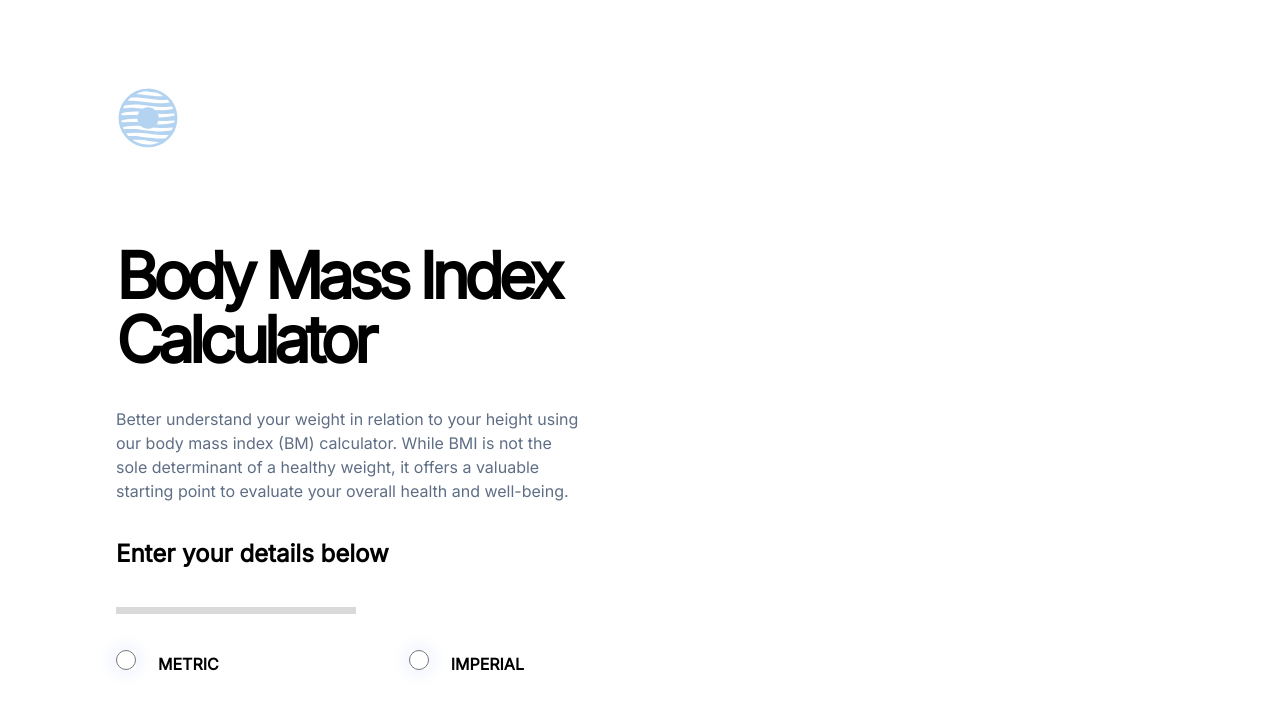
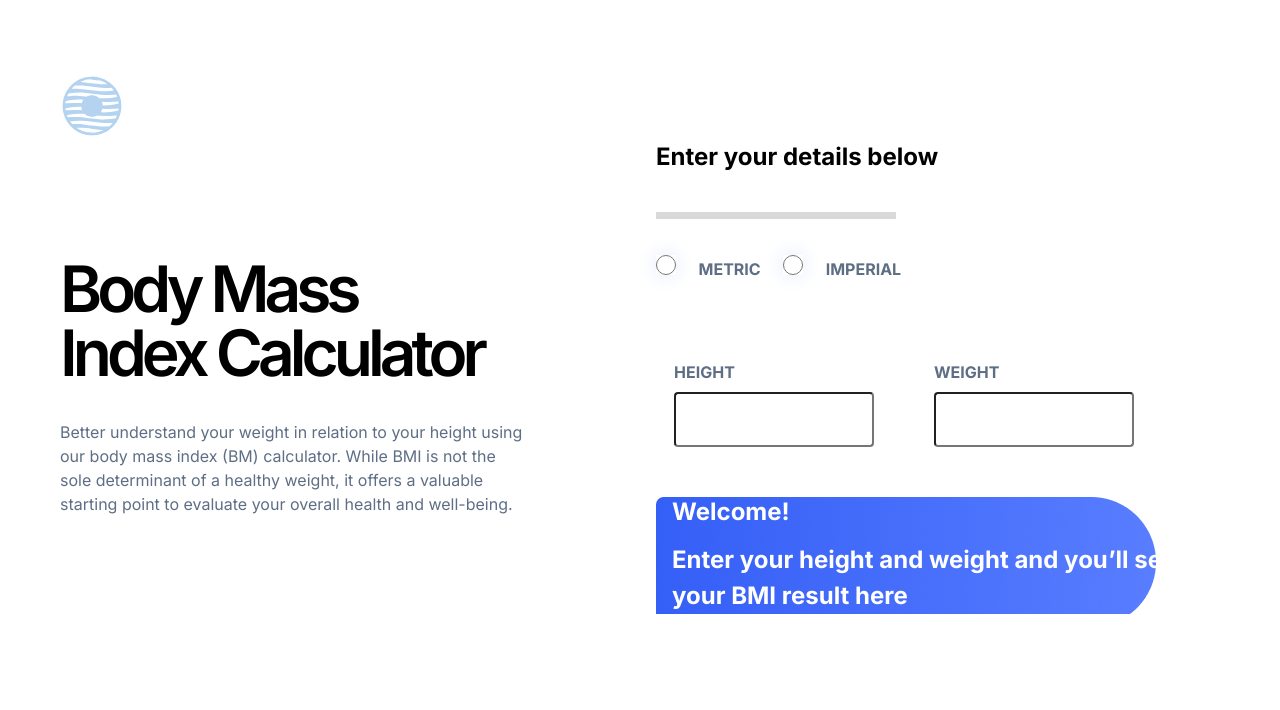
Before and after one commit to ICN153/bm-icalculata, a plain HTML site: page index.html in a window 1280 px wide. Drawn offline with Linux system fonts and the light colour scheme; a web font is replaced by a local one.

Commit message:
Add files via upload

```diff
--- a/index.html
+++ b/index.html
@@ -1,24 +1,30 @@
 <!DOCTYPE html>
 <html lang="pt-br">
+
 <head>
   <meta charset="UTF-8" />
   <meta name="viewport" content="width=device-width, initial-scale=1.0" />
-    <link rel="preconnect" href="https://fonts.googleapis.com" />
-    <link rel="preconnect" href="https://fonts.gstatic.com" crossorigin />
-    <link
-      href="https://fonts.googleapis.com/css2?family=Anybody:ital,wght@0,100..900;1,100..900&family=Bebas+Neue&family=Fraunces:ital,opsz,wght@0,9..144,100..900;1,9..144,100..900&family=Inter&family=Manrope&family=Playfair+Display:ital,wght@0,700;1,400&family=Roboto:ital,wght@0,100;0,300;0,400;0,500;0,700;0,900;1,100;1,300;1,400;1,500;1,700;1,900&display=swap"
-      rel="stylesheet"
-    />
+
+  <link rel="preconnect" href="https://fonts.googleapis.com">
+  <link rel="preconnect" href="https://fonts.gstatic.com" crossorigin>
+  <link href="https://fonts.googleapis.com/css2?family=Inter:wght@100..900&display=swap" rel="stylesheet">
+
+
   <link rel="stylesheet" href="css/style.css" />
 
   <title>Document</title>
 </head>
+
 <body>
+  <div class="hero">
       <div class="container">
-      <div class="hero">
       <img src="img/game-icons_abstract-082.svg" alt="" />
+
+
+      <div class="flex-hero">
+
         <div class="hero-text">
-          <h1>Body Mass Index Calculator</h1>
+          <h1>Body Mass <br>Index Calculator</h1>
           <p>
             Better understand your weight in relation to your height using our
             body mass index (BM) calculator. While BMI is not the sole
@@ -27,10 +33,8 @@
           </p>
         </div>
 
-        <br /><br />
 
-
-          <section class="card container">
+        <section class="card">
           <p>Enter your details below</p>
 
           <span class="frame">
@@ -38,19 +42,29 @@
           </span>
 
           <input type="radio" id="opcao1" name="opcao" value="opcao1" />
-            <label for ="opcao">metric</label>
+          <label for="opcao">metric</label>
 
           <input type="radio" id="opcao2" name="opcao" value="opcao2" />
           <label for="opcao">imperial</label>
 
+          <div class="border-one">
+            <label class="label">Height <input type="text"></label>
+            <label class="label">Weight <input type="text"></label>
+          </div>
+
+          <div class="welcome" !important>
+            <h3>Welcome!</h3>
+            <p class="p-color">Enter your height and weight and you’ll see your BMI result here</p>
+          </div>
+
         </section>
 
-          <div>
+      </div>
 
-          </div>
 
     </div>
   </div>
   </div>
 </body>
+
 </html>
--- a/scss/style.scss
+++ b/scss/style.scss
@@ -2,31 +2,41 @@
   margin: 0;
   padding: 0;
   box-sizing: border-box;
+  font-family: "Inter", sans-serif;
+
+}
+
+.container{
+  max-width: 1160px;
+  margin: 0 auto;
 }
 
 .hero {
-  padding: 86px 116px;
+  //padding: 86px 116px;
+  padding-top: 74px;
+
+  .flex-hero{
+    display: flex;
+    align-items: center;
+    justify-content: space-between;
+  }
 
   .hero-text {
-    width: 450px;
-    margin-top: 90px;
-
+    width: 564px;
+    padding-right: 100px;
+    box-sizing: border-box;
 
     h1 {
-
-      font-family: "Inter", sans-serif;
       font-size: 64px;
       line-height: 100%;
-      font-weight: bold;
       font-style: normal;
+      font-weight: 600;
       letter-spacing: -5px;
-
     }
 
     p {
       color: #5E6E85;
-      width: 465px;
-      font-family: "Inter", sans-serif;
+
       font-size: 16px;
       line-height: 150%;
       letter-spacing: 0px;
@@ -38,11 +48,12 @@
 
   .card{
 
+    width: 564px;
+
     p{
       font-size: 24px;
       font-weight: bold;
       line-height: auto;
-      font-family: "Inter", sans-serif;
     }
 
     input[type="radio"] {
@@ -57,8 +68,7 @@
       font-weight: bold;
       font-size: 16px;
       line-height: 150%;
-      font-family: "Inter", sans-serif;
-      margin-right: 168px;
+      //margin-right: 168px;
       text-transform: uppercase;
     }
   }
@@ -67,4 +77,50 @@
     display: block;
     padding-top: 32px;
   }
+
+.border-one{
+  display: flex;
+  gap: 24px;
+  margin-top: 61px;
 }
+
+  input[type="text"] {
+    width: 200px;
+    height: 55px;
+    display: block;
+    margin-top: 8px;
+    border-radius: 4px;
+
+  }
+
+  label{
+    font-size: 14px;
+    line-height: 150%;
+    color: #5E6E85;
+  }
+
+  .welcome{
+   background-image: url(../img/Frame\ 1.png);
+   background-repeat: no-repeat;
+   //height: 500px;
+   margin-top: 32px;
+  }
+
+  h3{
+    font-size: 24px;
+    line-height: auto;
+    font-weight: bold;
+    color: white;
+    margin: 16px;
+
+  }
+
+
+  .p-color{
+   font-size: 14px;
+   line-height: 150%;
+   color: white;
+   margin: 16px;
+
+  }
+}
```
Also changed, not shown: css/style.css, img/Frame 1.png (added), 1 other file. Lines whose indentation alone changed are shown as unchanged.
